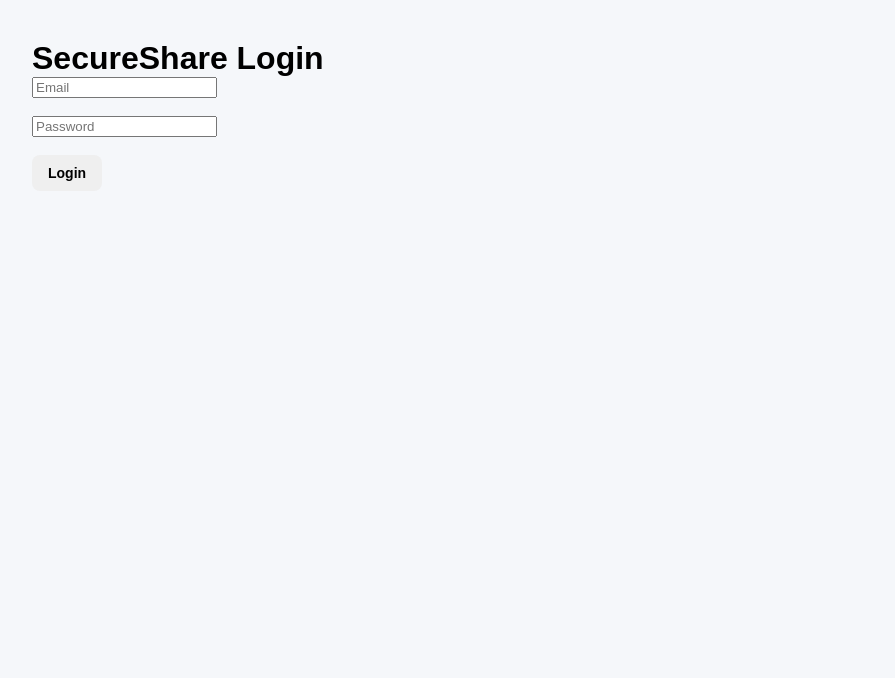
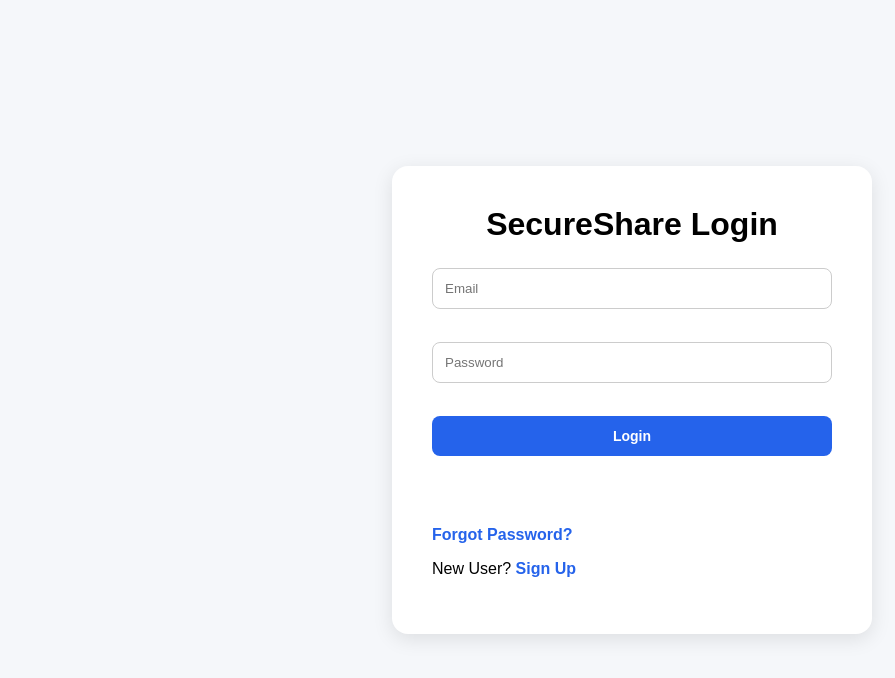
Before and after one commit to aksharthaker2-netizen/SecureShare, a React (Vite) app in the folder client/: page /login in a window 1280 px wide. Shown: the top 678 px of the page, without its empty margins (8-903 px from the left). Built offline with nearby package versions, Linux system fonts and the light colour scheme.

Commit message:
Reset passsword feature added

```diff
--- a/client/src/App.jsx
+++ b/client/src/App.jsx
@@ -6,6 +6,8 @@ import Dashboard from "./pages/Dashboard";
 import SharedFile from "./pages/SharedFile";
 import ProtectedRoute from "./components/ProtectedRoute";
 import ShareLinks from "./pages/ShareLinks";
+import ForgotPassword from "./pages/ForgotPassword";
+import ResetPassword from "./pages/ResetPassword";
 
 function App() {
 
@@ -13,6 +15,14 @@ function App() {
     <BrowserRouter>
 
       <Routes>
+        <Route
+  path="/reset-password/:token"
+  element={<ResetPassword />}
+/>
+        <Route
+  path="/forgot-password"
+  element={<ForgotPassword />}
+/>
         <Route
   path="/shares/:fileId"
   element={
--- /dev/null
+++ b/client/src/pages/ForgotPassword.jsx
@@ -0,0 +1,47 @@
+import { useState } from "react";
+
+function ForgotPassword() {
+
+  const [email, setEmail] = useState("");
+
+  const handleSubmit = async (e) => {
+
+    e.preventDefault();
+
+    console.log(email);
+
+  };
+
+  return (
+
+    <div className="auth-container">
+
+      <div className="auth-box">
+
+        <h1>Forgot Password</h1>
+
+        <form onSubmit={handleSubmit}>
+
+          <input
+            type="email"
+            placeholder="Email"
+            value={email}
+            onChange={(e) =>
+              setEmail(e.target.value)
+            }
+          />
+
+          <button type="submit">
+            Send Reset Link
+          </button>
+
+        </form>
+
+      </div>
+
+    </div>
+
+  );
+}
+
+export default ForgotPassword;
--- /dev/null
+++ b/client/src/pages/Login.css
@@ -0,0 +1,39 @@
+.auth-container {
+  min-height: 100vh;
+  display: flex;
+  justify-content: center;
+  align-items: center;
+}
+
+.auth-box {
+  background: white;
+  padding: 40px;
+  border-radius: 16px;
+  width: 400px;
+  box-shadow: 0 5px 20px rgba(0,0,0,0.1);
+}
+
+.auth-box h1 {
+  text-align: center;
+  margin-bottom: 25px;
+}
+
+.auth-box input {
+  width: 100%;
+  padding: 12px;
+  margin-bottom: 15px;
+  border-radius: 8px;
+  border: 1px solid #ccc;
+  box-sizing: border-box;
+}
+
+.auth-box button {
+  width: 100%;
+  padding: 12px;
+  border: none;
+  background: #2563eb;
+  color: white;
+  border-radius: 8px;
+  cursor: pointer;
+  font-weight: bold;
+}
--- a/client/src/pages/Login.jsx
+++ b/client/src/pages/Login.jsx
@@ -1,4 +1,5 @@
 import { useState } from "react";
+import "./Login.css";
 import { useNavigate } from "react-router-dom";
 
 function Login() {
@@ -57,8 +58,8 @@ function Login() {
   };
 
   return (
-    <div style={{ padding: "40px" }}>
-
+    <div className="auth-container">
+      <div className="auth-box">
       <h1>SecureShare Login</h1>
 
       <form onSubmit={handleSubmit}>
@@ -84,9 +85,38 @@ function Login() {
         <button type="submit">
           Login
         </button>
+        <br /><br />
+        <br /><br />
 
+<p
+  style={{
+    cursor: "pointer",
+    color: "#2563eb",
+    fontWeight: "bold"
+  }}
+  onClick={() =>
+    navigate("/forgot-password")
+  }
+>
+  Forgot Password?
+</p>
+
+<p>
+  New User?{" "}
+  <span
+    style={{
+      color: "#2563eb",
+      cursor: "pointer",
+      fontWeight: "bold"
+    }}
+    onClick={() => navigate("/signup")}
+  >
+    Sign Up
+  </span>
+</p>
       </form>
 
+    </div>
     </div>
   );
 }
--- /dev/null
+++ b/client/src/pages/ResetPassword.jsx
@@ -0,0 +1,67 @@
+import { useState } from "react";
+import { useParams } from "react-router-dom";
+import { useNavigate } from "react-router-dom";
+
+function ResetPassword() {
+  const { token } = useParams();
+    const navigate = useNavigate();
+  const [password, setPassword] = useState("");
+
+  const handleSubmit = async (e) => {
+
+    e.preventDefault();
+
+    const response = await fetch(
+      "http://localhost:5000/api/auth/reset-password",
+      {
+        method: "POST",
+        headers: {
+          "Content-Type": "application/json",
+        },
+        body: JSON.stringify({
+          token,
+          password,
+        }),
+      }
+    );
+
+    const data =
+      await response.json();
+
+    alert(data.message);
+    navigate("/login");
+  };
+
+  return (
+
+    <div className="auth-container">
+
+      <div className="auth-box">
+
+        <h1>Reset Password</h1>
+
+        <form onSubmit={handleSubmit}>
+
+          <input
+            type="password"
+            placeholder="New Password"
+            value={password}
+            onChange={(e) =>
+              setPassword(e.target.value)
+            }
+          />
+
+          <button type="submit">
+            Reset Password
+          </button>
+
+        </form>
+
+      </div>
+
+    </div>
+
+  );
+}
+
+export default ResetPassword;
--- a/client/src/pages/Signup.jsx
+++ b/client/src/pages/Signup.jsx
@@ -1,5 +1,5 @@
 import { useState } from "react";
-
+import "./Login.css";
 function Signup() {
 
   const [formData, setFormData] = useState({
@@ -46,7 +46,8 @@ function Signup() {
   };
 
   return (
-    <div style={{ padding: "40px" }}>
+    <div className="auth-container">
+      <div className="auth-box">
 
       <h1>SecureShare Signup</h1>
 
@@ -86,6 +87,7 @@ function Signup() {
       </form>
 
     </div>
+    </div>
   );
 }
 
```
Also changed, not shown: 1 other file (tests, documents, lock files or other folders).
